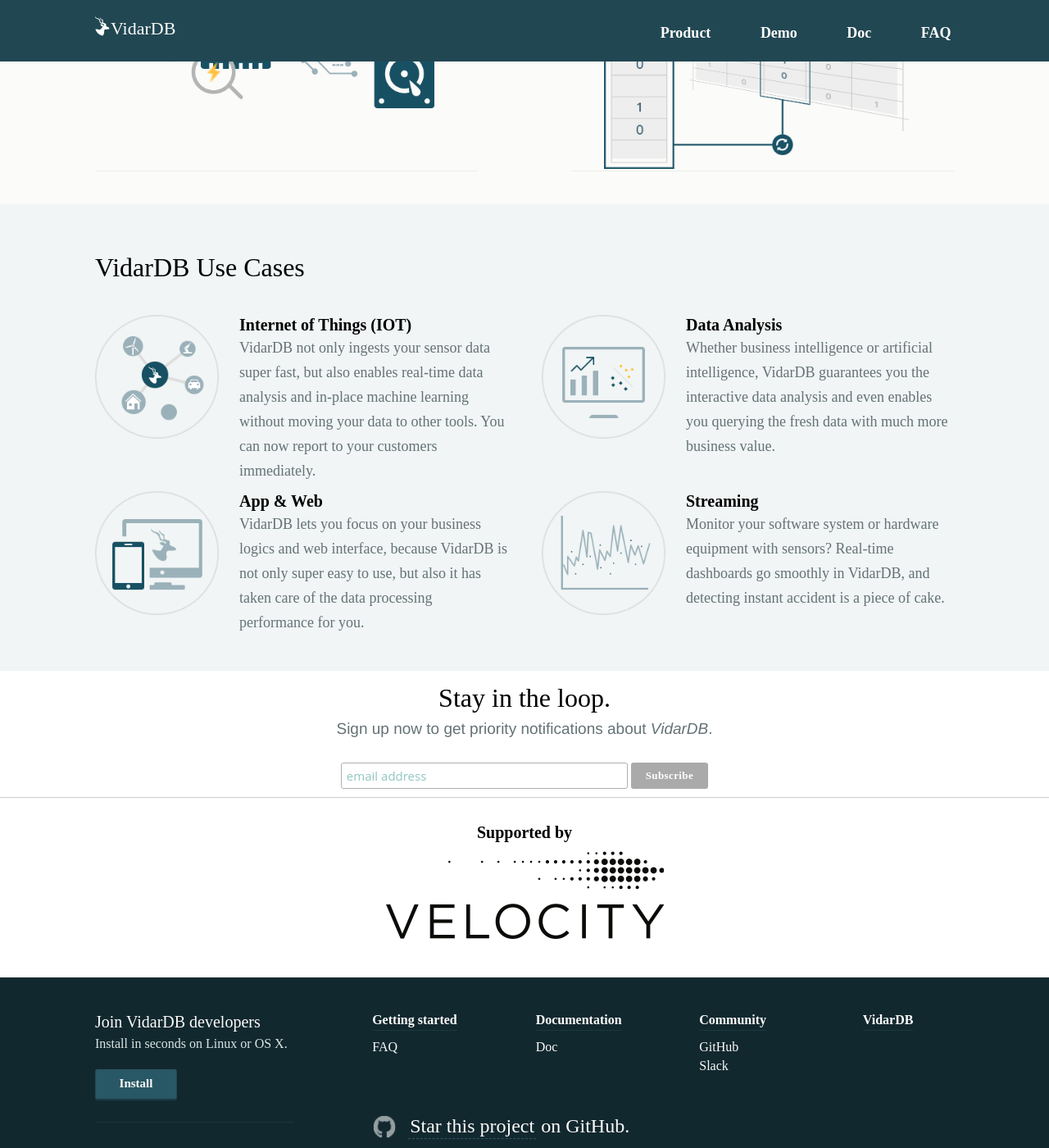
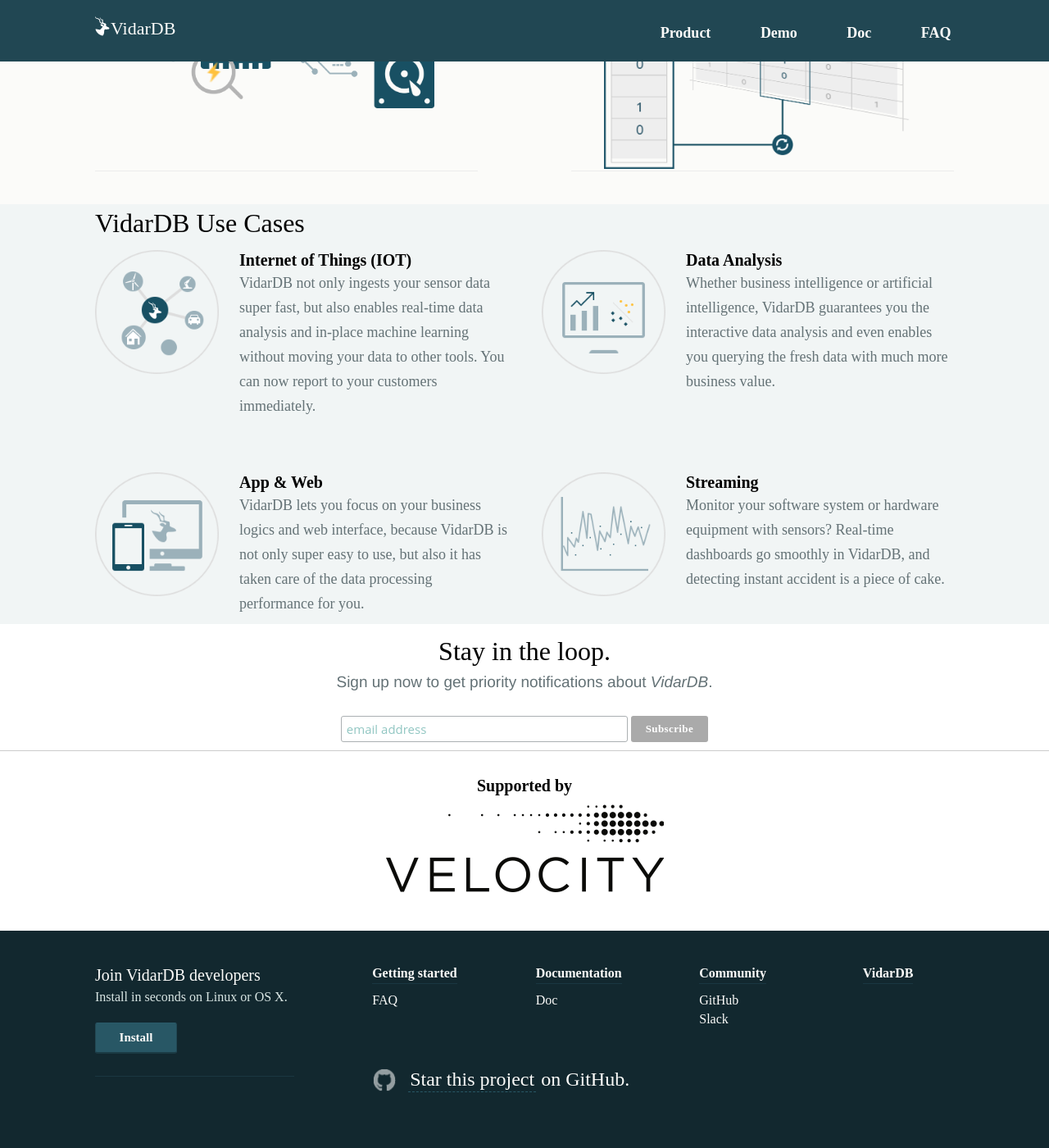
Before and after one commit to vidardb/vidardb.github.io, a Jekyll site: the page built from index.html, in a window 1280 px wide and 1400 px high, scrolled down 1947 px. Shown: the whole window at 82% size. Built offline with Jekyll 4.4.1, drawn with Linux system fonts in a browser that asks for light colours; the list of posts is cut into pages by our own code.

Commit message:
fix: rollback fix use case layout.

```diff
--- a/_sass/landing/base.scss
+++ b/_sass/landing/base.scss
@@ -337,17 +337,13 @@
    --- */
 .landing .explain-section {
     background: rgb(241, 245, 245);
-    padding-top: $base-spacing*1.2;
-    padding-bottom: $base-spacing*3;
-    // text-align: justify;
-
-    h1 {
-        padding-top: $base-spacing*1.5;
-    }
-
-    p:first-of-type {
-        height: rem(25);
-    }
+    //padding-top: $base-spacing*1.2;
+    //padding-bottom: $base-spacing*2;
+    //// text-align: justify;
+    //
+    //p:first-of-type {
+    //    height: rem(25);
+    //}
 
     .half_container { width: 48%; float: left; }
     .half_container_divider { margin-left: 4%; }
```
